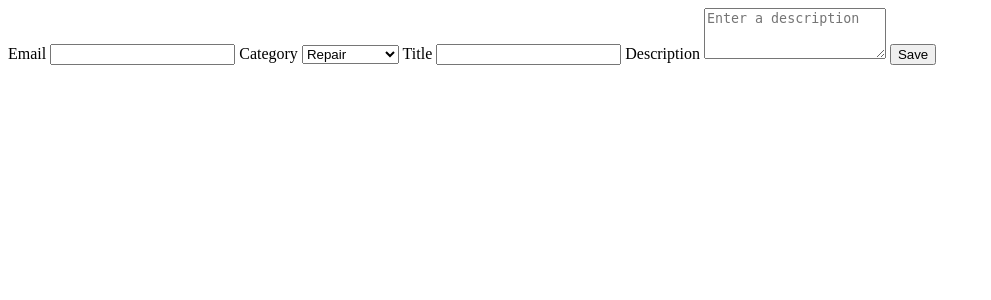
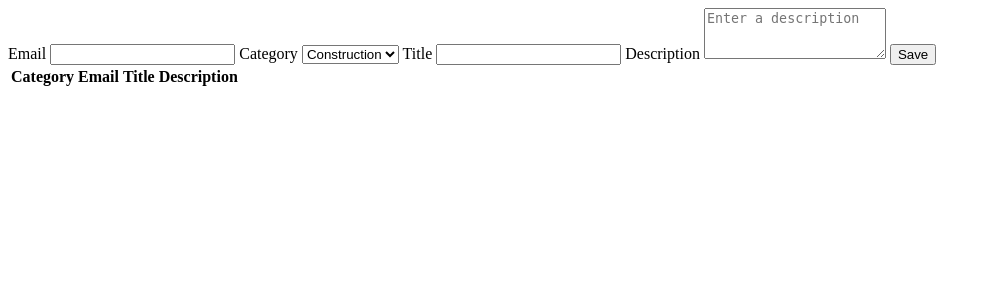
Before and after one commit to Gwilides/Web_Labs, a PHP site: page / in a window 1280 px wide. Shown: the top 300 px of the page, without its empty margins (0-991 px from the left). Run offline with PHP 8.4, Linux system fonts and the light colour scheme; lists and menus that the app fills with data are empty.

Commit message:
Updated index.php

```diff
--- a/Lab5/code/index.php
+++ b/Lab5/code/index.php
@@ -5,15 +5,27 @@
     <title>Lab5</title>
 </head>
 <body>
+    <div id="form">
         <form action="save.php" method="post">
             <label for="email">Email</label>
             <input type="email" name="email" required>
 
             <label for="category">Category</label>
             <select name="category" required>
-                <option value="repair">Repair</option>
-                <option value="construction">Construction</option>
-                <option value="tools">Tools</option>
+                <?php
+                $categories = [];
+                if (file_exists('categories') && is_dir('categories')) {
+                    $dirs = scandir('categories');
+                    foreach ($dirs as $dir) {
+                        if ($dir !== '.' && $dir !== '..' && is_dir("categories/{$dir}")) {
+                            $categories[] = $dir;
+                        }
+                    }
+                }
+                foreach ($categories as $ctg) {
+                    echo "<option value=\"{$ctg}\">{$ctg}</option>";
+                }
+                ?>
             </select>
 
             <label for="title">Title</label>
@@ -24,5 +36,52 @@
 
             <button type="submit">Save</button>
         </form>
+    </div>
+    <div id="table">
+        <table>
+            <thead>
+                <tr>
+                    <th>Category</th>
+                    <th>Email</th>
+                    <th>Title</th>
+                    <th>Description</th>
+                </tr>
+            </thead>
+            <tbody>
+                <?php
+                $table = [];
+                foreach ($categories as $category) {
+                    $emails = scandir("categories/{$category}");
+                    foreach ($emails as $email) {
+                        if ($email === '.' || $email === '..') continue;
+                        $files = scandir("categories/{$category}/{$email}");
+                        foreach ($files as $file) {
+                            if ($file === '.' || $file === '..') continue;
+                            $title = str_replace('.txt', '', $file);
+                            $description = file_get_contents("categories/{$category}/{$email}/{$file}");
+
+                            $table[] = [
+                                'category' => $category,
+                                'email' => $email,
+                                'title' => $title,
+                                'description' => $description
+                            ];
+                        }
+                    }
+                }
+                if (!empty($table)) {
+                    foreach ($table as $row) {
+                        echo '<tr>';
+                        echo '<td>' . htmlspecialchars($row['category']) . '</td>';
+                        echo '<td>' . htmlspecialchars($row['email']) . '</td>';
+                        echo '<td>' . htmlspecialchars($row['title']) . '</td>';
+                        echo '<td>' . htmlspecialchars($row['description']) . '</td>';
+                        echo '</tr>';
+                    }
+                }
+                ?>
+            </tbody>
+        </table>
+    </div>
 </body>
 </html>
```
Lines whose indentation alone changed are shown as unchanged.
